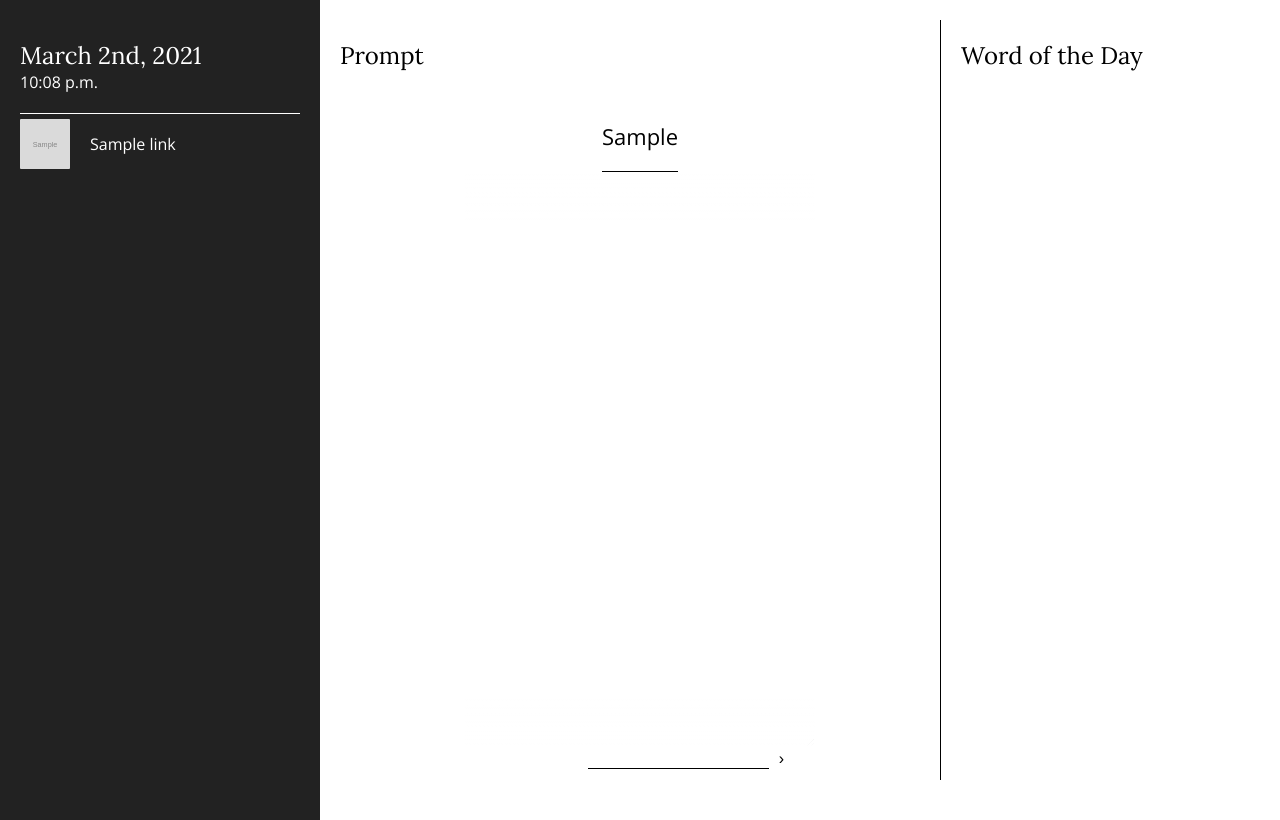
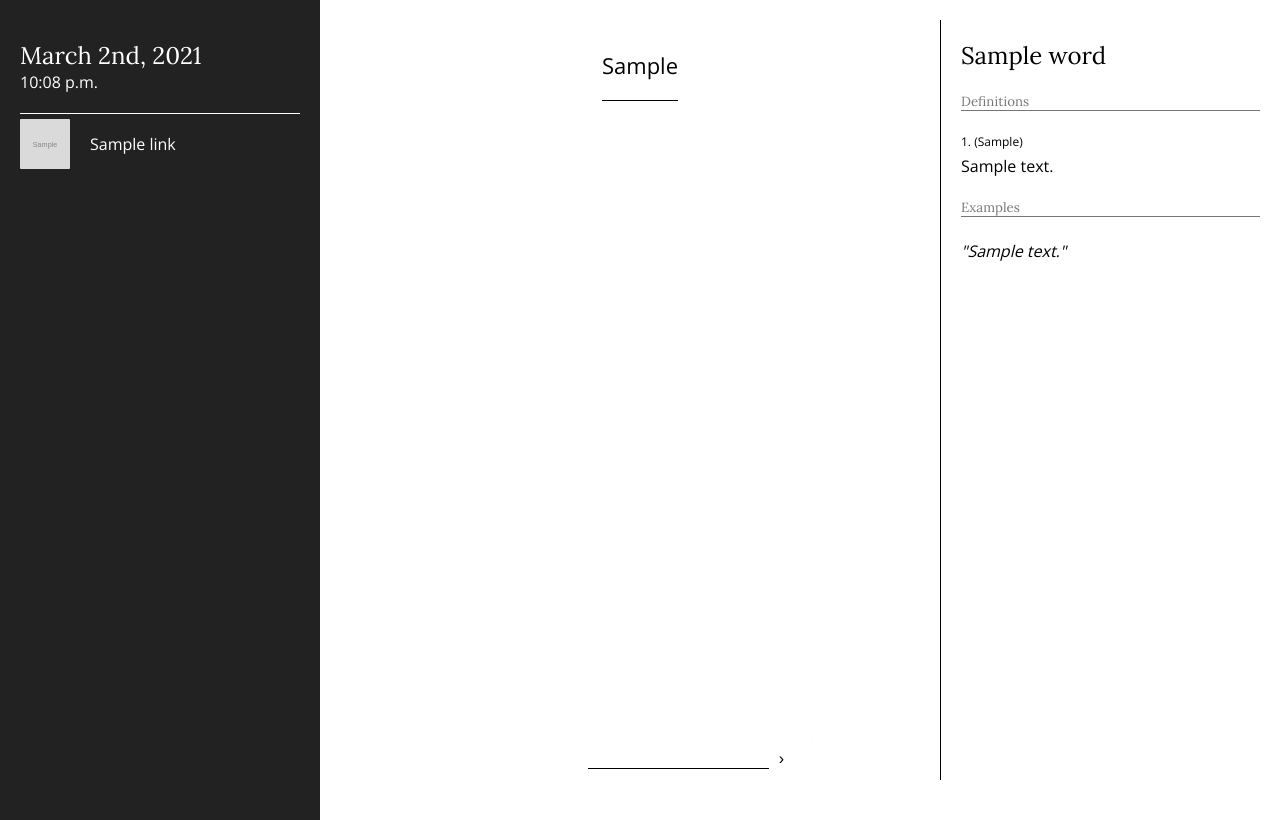
Before and after one commit to alexheist/startpage, a Django app: page / in a window 1280 px wide. Run offline with Django 3.2, Linux system fonts and the light colour scheme; tables that the repository leaves empty hold one stand-in row (values such as "Sample post"); grey boxes marked "Sample" are stand-in pictures; a database or web service that is not in the repository returns one stand-in record (values such as "Sample title"); data that the repository does not hold is empty; style sheets or scripts are compiled from the project's sources; some libraries are stand-ins or nearby versions.

Commit message:
word of the day

```diff
--- a/config/settings.py
+++ b/config/settings.py
@@ -124,3 +124,4 @@ MEDIA_ROOT = os.path.join(ROOT_DIR, "media")
 # ===============================
 
 FORM_SECRET = os.environ.get("FORM_SECRET")
+WORDNIK_SECRET = os.environ.get("WORDNIK_SECRET")
--- a/docker-compose.yml
+++ b/docker-compose.yml
@@ -22,6 +22,7 @@ services:
       - DB_HOST=${DB_HOST}
       - DB_PORT=${DB_PORT}
       - FORM_SECRET=${FORM_SECRET}
+      - WORDNIK_SECRET=${WORDNIK_SECRET}
     depends_on:
       - db
 
--- a/main/models.py
+++ b/main/models.py
@@ -16,10 +16,19 @@ class WordOfTheDay(models.Model):
     id = models.UUIDField(primary_key=True, default=uuid.uuid4, editable=False)
     date = models.DateField(default=datetime.date.today)
     word = models.CharField(max_length=127)
+
+
+class Definition(models.Model):
+    id = models.UUIDField(primary_key=True, default=uuid.uuid4, editable=False)
+    word = models.ForeignKey(WordOfTheDay, on_delete=models.CASCADE)
     part_of_speech = models.CharField(max_length=31)
-    pronunciation = models.CharField(max_length=255)
-    definitions = models.TextField()
-    examples = models.TextField()
+    definition = models.TextField()
+
+
+class Example(models.Model):
+    id = models.UUIDField(primary_key=True, default=uuid.uuid4, editable=False)
+    word = models.ForeignKey(WordOfTheDay, on_delete=models.CASCADE)
+    example = models.TextField()
 
 
 class Prompt(models.Model):
--- a/main/static/css/base.scss
+++ b/main/static/css/base.scss
@@ -183,4 +183,26 @@ textarea {
 .wotd {
     border-left: 1px solid black;
     padding-left: 20px;
+
+    &__header {
+        color: #777;
+        border-bottom: 1px solid #777;
+    }
+
+    &__subhead {
+        margin-bottom: 0;
+        font-size: 12px;
+    }
+
+    &__pos {
+        color: #777;
+    }
+
+    &__definition {
+        margin-top: 5px;
+    }
+
+    &__example {
+        font-style: italic;
+    }
 }
--- a/main/templates/base.html
+++ b/main/templates/base.html
@@ -32,7 +32,6 @@
     </div>
     <div class="container--right">
       <section class="writing">
-        <h1>Prompt</h1>
         <p class="writing__prompt">{{ prompt.prompt }}</p>
         <div class="writing__form">
           <div class="writing__form--fade"></div>
@@ -47,7 +46,16 @@
         </div>
       </section>
       <section class="wotd">
-        <h1>Word of the Day</h1>
+        <h2 class="wotd__word">{{ wotd.word }}</h2>
+        <h5 class="wotd__header">Definitions</h5>
+        {% for definition in wotd.definition_set.all %}
+          <p class="wotd__subhead">{{ forloop.counter }}. ({{ definition.part_of_speech }})</p>
+          <p class="wotd__definition">{{ definition.definition }}</p>
+        {% endfor %}
+        <h5 class="wotd__header">Examples</h5>
+        {% for example in wotd.example_set.all %}
+          <p class="wotd__example">"{{ example.example }}"</p>
+        {% endfor %}
       </section>
     </div>
   </body>
--- a/main/views.py
+++ b/main/views.py
@@ -1,16 +1,17 @@
+import datetime
 import json
 import random
+import requests
 
 from django import http
 from django.conf import settings
 from django.shortcuts import render
-from django.utils import timezone
 
 from main import models
 
 
 def _get_daily_prompt():
-    today = timezone.now().date()
+    today = datetime.date.today()
     try:
         prompt = models.Prompt.objects.get(selected_date=today)
     except models.Prompt.DoesNotExist:
@@ -18,6 +19,29 @@ def _get_daily_prompt():
         prompt.selected_date = today
         prompt.save()
     return prompt
+
+
+def _get_wotd():
+    today = datetime.date.today()
+    api_key = settings.WORDNIK_SECRET
+    api_url = f"https://api.wordnik.com/v4/words.json/wordOfTheDay?date={today}&api_key={api_key}"
+    try:
+        wotd = models.WordOfTheDay.objects.get(date=today)
+    except models.WordOfTheDay.DoesNotExist:
+        response = requests.get(api_url).json()
+        wotd = models.WordOfTheDay.objects.create(word=response["word"])
+        for definition in response["definitions"]:
+            models.Definition.objects.create(
+                word=wotd,
+                part_of_speech=definition["partOfSpeech"],
+                definition=definition["text"],
+            )
+        for example in response["examples"]:
+            models.Example.objects.create(
+                word=wotd,
+                example=example["text"],
+            )
+    return wotd
 
 
 def index(request):
@@ -34,4 +58,7 @@ def index(request):
         return http.JsonResponse({"status": 401})
     links = models.Link.objects.filter(active=True)
     prompt = _get_daily_prompt()
-    return render(request, "base.html", {"links": links, "prompt": prompt})
+    wotd = _get_wotd()
+    return render(
+        request, "base.html", {"links": links, "prompt": prompt, "wotd": wotd}
+    )
--- a/requirements.txt
+++ b/requirements.txt
@@ -1,13 +1,18 @@
 asgiref==3.3.1
+certifi==2020.12.5
+chardet==4.0.0
 Django==3.1.3
 django-appconf==1.0.4
 django-compressor==2.4
 django-sass-processor==0.8.2
+idna==2.10
 libsass==0.20.1
 Pillow==8.0.1
 psycopg2==2.8.6
 pytz==2020.4
 rcssmin==1.0.6
+requests==2.25.1
 rjsmin==1.1.0
 six==1.15.0
 sqlparse==0.4.1
+urllib3==1.26.3
```
